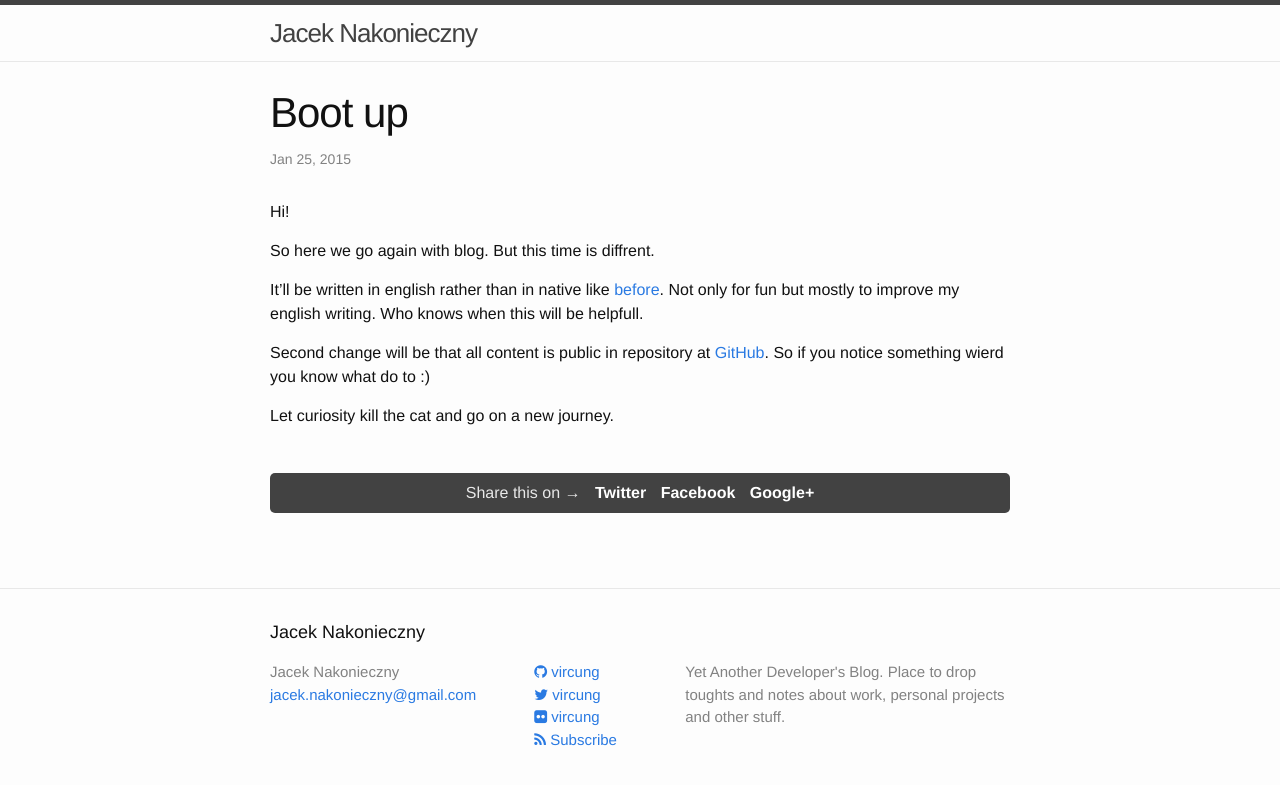
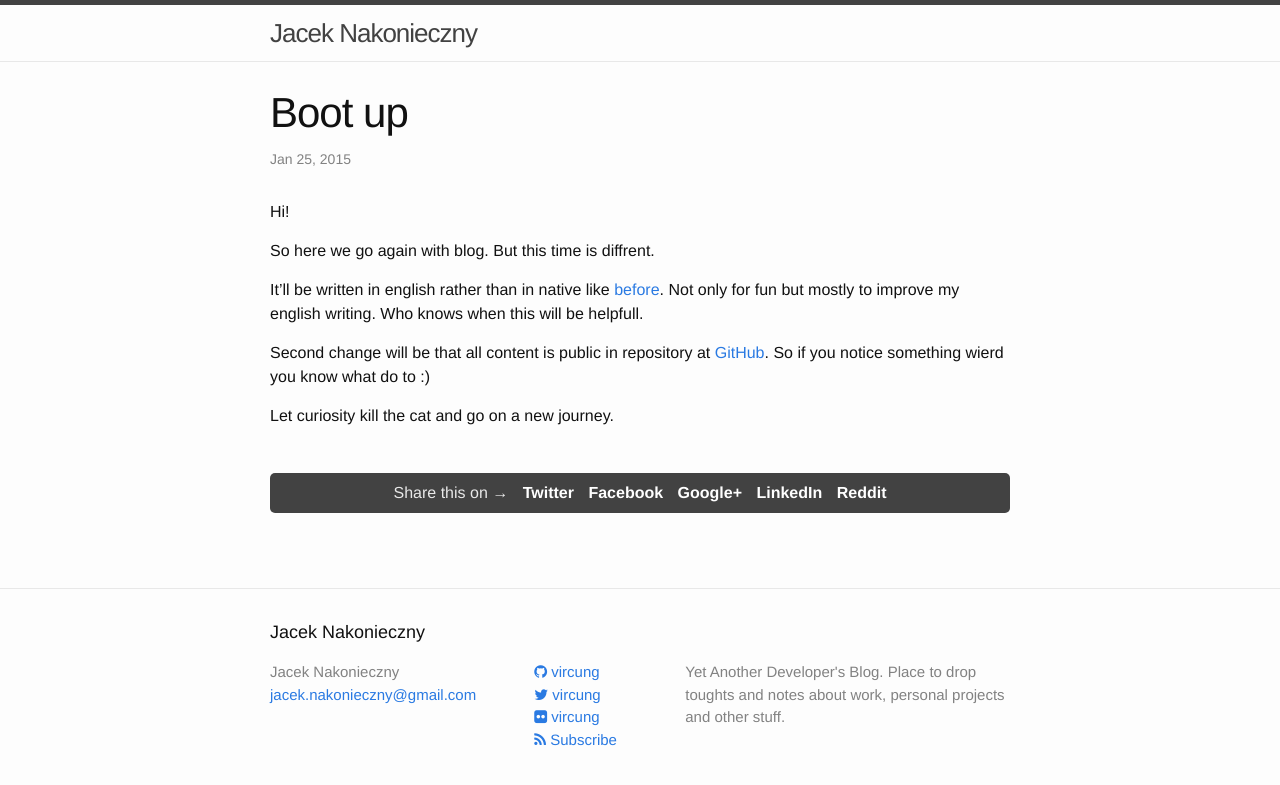
Before and after one commit to vircung/vircung, a Jekyll site: the page built from _posts/2015-01-25-boot-up.md, in a window 1280 px wide. Shown: the top 785 px of the page. Built offline with Jekyll 4.4.1, drawn with Linux system fonts in a browser that asks for light colours; nearby versions of some CDN libraries; comment, search, counter and statistics services are not loaded.

Commit message:
Update share-page.html
Add Reddit and LinkedIn

```diff
--- a/_includes/share-page.html
+++ b/_includes/share-page.html
@@ -3,4 +3,6 @@
     <a href="https://twitter.com/intent/tweet?text={{ page.title }}&url={{ site.url }}{{ page.url }}&via={{ site.twitter_username }}&related={{ site.twitter_username }}&utm_source=tt" rel="nofollow" target="_blank" title="Share on Twitter">Twitter</a>
     <a href="https://facebook.com/sharer.php?u={{ site.url }}{{ page.url }}&utm_source=fb" rel="nofollow" target="_blank" title="Share on Facebook">Facebook</a>
     <a href="https://plus.google.com/share?url={{ site.url }}{{ page.url }}&utm_source=gp" rel="nofollow" target="_blank" title="Share on Google+">Google+</a>
+    <a href="http://www.linkedin.com/shareArticle?mini=true&url={{ site.url }}{{ page.url }}&title={{ page.title }}&summary={{ post.excerpt }}&source={{ site.url }}&utm_source=lin" rel="nofollow" target="_blank" title="Share on LinkedIn">LinkedIn</a>
+    <a href="http://www.reddit.com/submit?url={{ site.url }}{{ page.url }}&title={{ page.title }}&utm_source=rdit" rel="nofollow" target="_blank" title="Share on Reddit">Reddit</a>
 </div>
```
